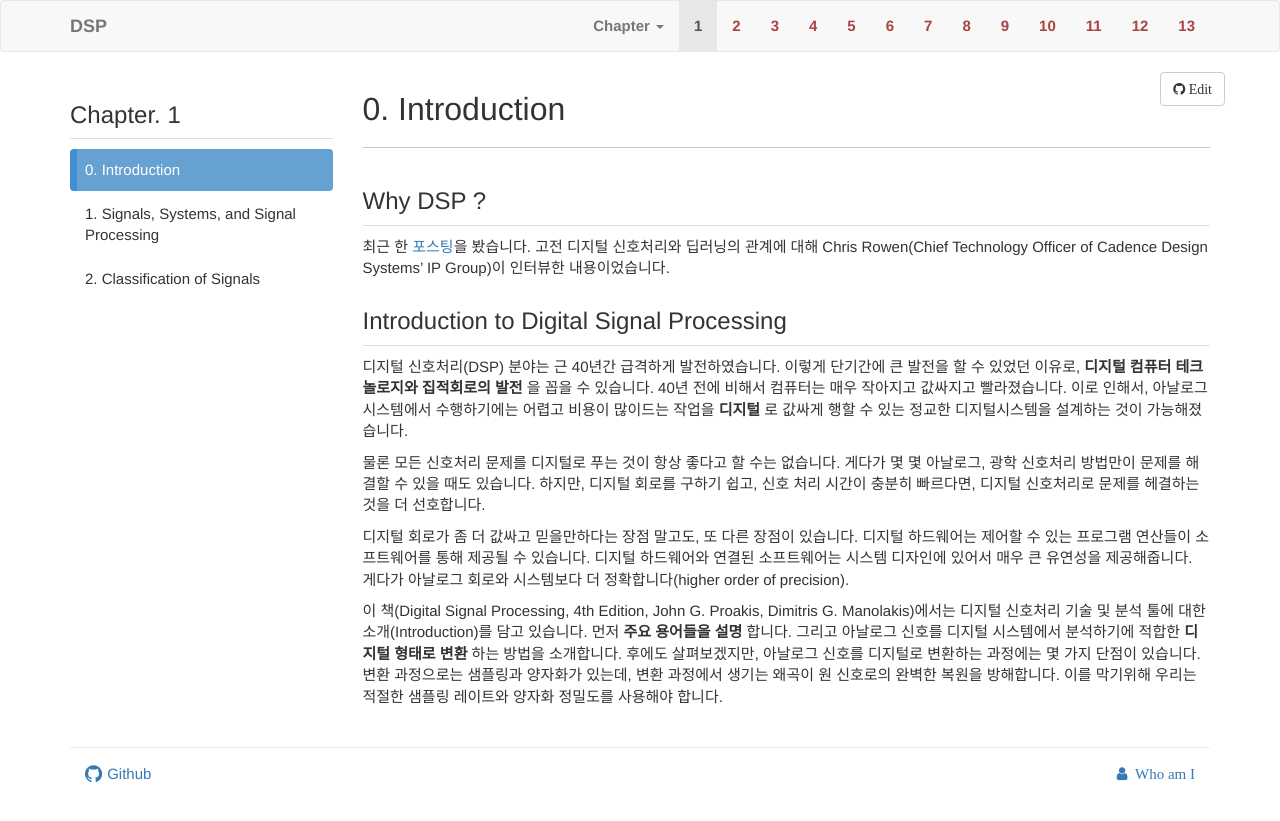
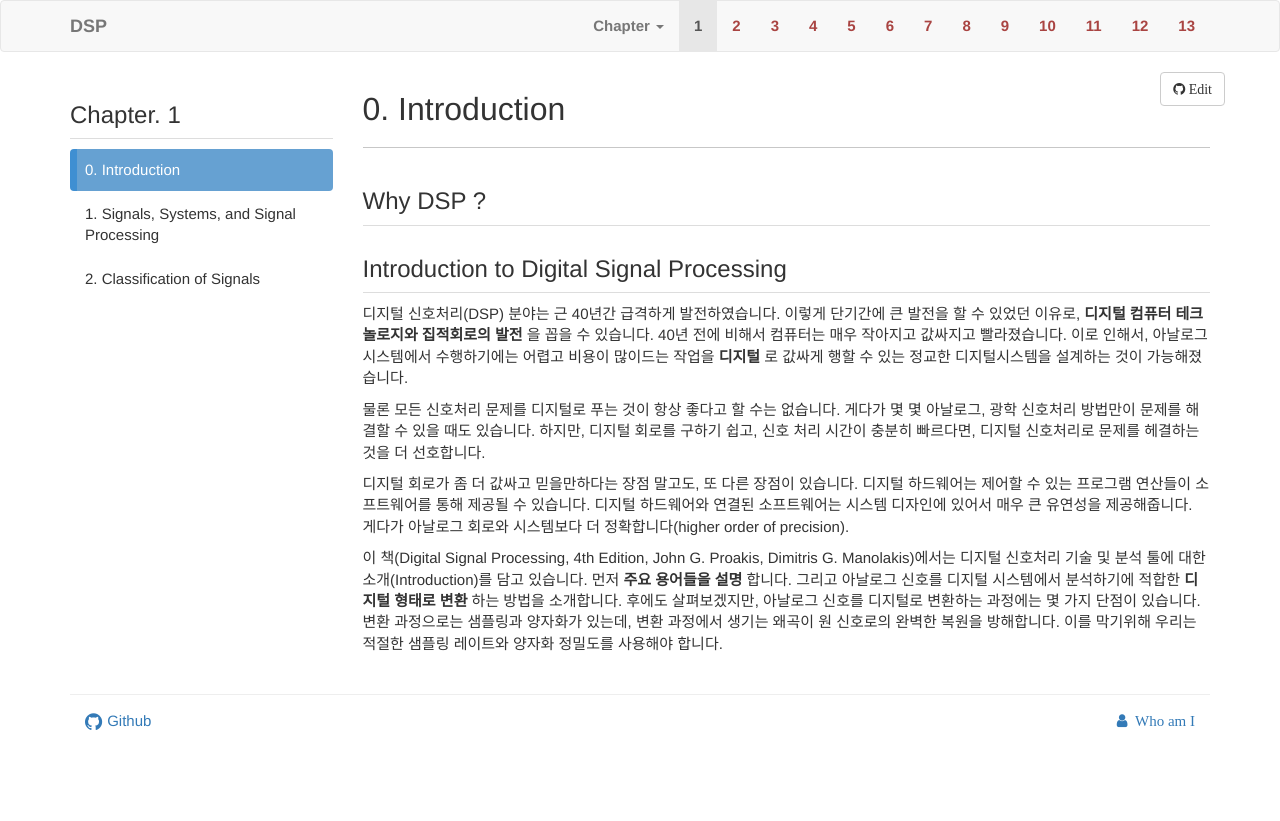
Before and after one commit to kascia/dsp, a Jekyll site: the page built from docs/chapter01/0.md, in a window 1280 px wide. Shown: the top 821 px of the page. Built offline with Jekyll 4.4.1, drawn with Linux system fonts in a browser that asks for light colours; nearby versions of some CDN libraries; library files that are not in the unit come from our copies; comment, search, counter and statistics services are not loaded; some of the changed lines change nothing that is shown.

Commit message:
small bug fixed

```diff
--- a/docs/chapter01/0.md
+++ b/docs/chapter01/0.md
@@ -7,13 +7,17 @@ title: "0. Introduction"
 <!--
 ![figure1.1]({{ site.baseurl }}/images/Figure1.1.png){:class="center-block" height="120px"}
 -->
+
 ## Why DSP ?
 
+<!--
 최근 한 [포스팅](http://www.bdti.com/InsideDSP/2016/04/14/Cadence)을 봤습니다. 고전 디지털 신호처리와 딥러닝의 관계에 대해 Chris Rowen(Chief Technology Officer of Cadence Design Systems' IP Group)이 인터뷰한 내용이었습니다.
-
+진행중...
+-->
 
 
 ## Introduction to Digital Signal Processing
+
 디지털 신호처리(DSP) 분야는 근 40년간 급격하게 발전하였습니다. 이렇게 단기간에 큰 발전을 할 수 있었던 이유로, **디지털 컴퓨터 테크놀로지와 집적회로의 발전** 을 꼽을 수 있습니다. 40년 전에 비해서 컴퓨터는 매우 작아지고 값싸지고 빨라졌습니다. 이로 인해서, 아날로그 시스템에서 수행하기에는 어렵고 비용이 많이드는 작업을 **디지털** 로 값싸게 행할 수 있는 정교한 디지털시스템을 설계하는 것이 가능해졌습니다.
 
 물론 모든 신호처리 문제를 디지털로 푸는 것이 항상 좋다고 할 수는 없습니다. 게다가 몇 몇 아날로그, 광학 신호처리 방법만이 문제를 해결할 수 있을 때도 있습니다. 하지만, 디지털 회로를 구하기 쉽고, 신호 처리 시간이 충분히 빠르다면, 디지털 신호처리로 문제를 헤결하는것을 더 선호합니다.
```
Also changed, not shown: docs/chapter01/1.md (+3 -0 lines).
